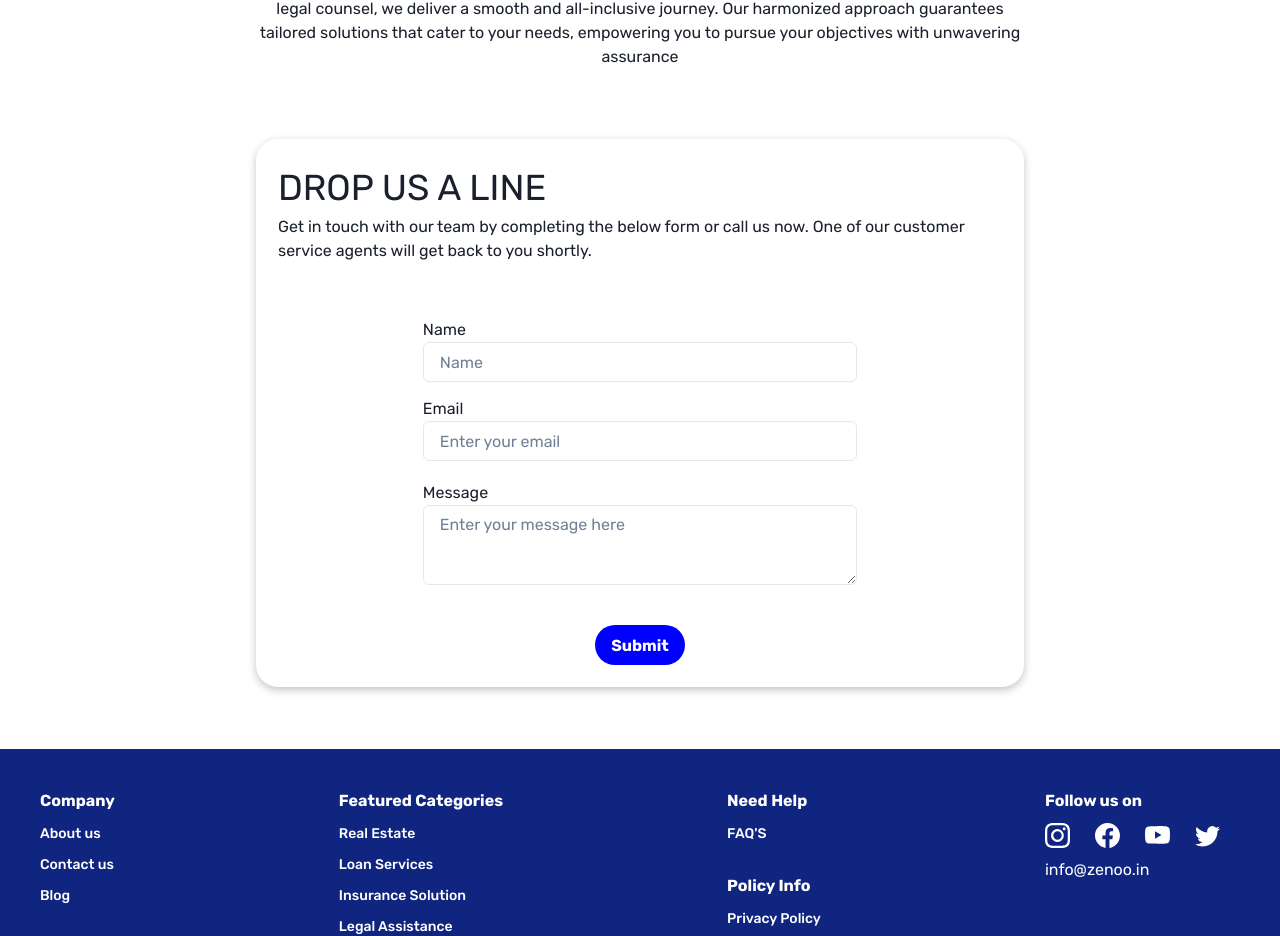
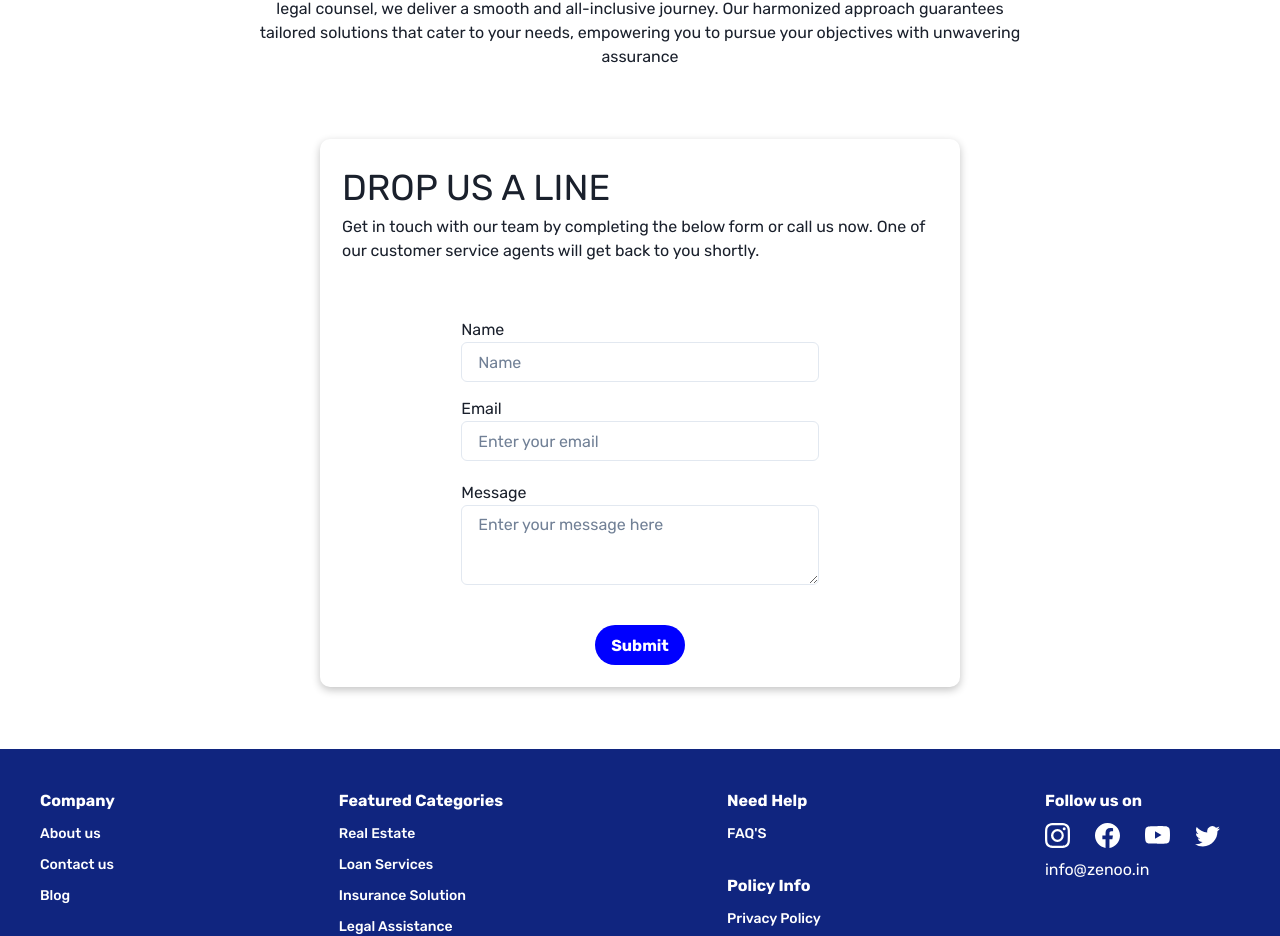
Before and after one commit to Ravi80595/Zenoo, a React (Create React App) app: page /contact in a window 1280 px wide. Shown: the part 1092-2028 px from the top of the page. Built offline with nearby package versions, Linux system fonts and the light colour scheme.

Commit message:
updatess

```diff
--- a/src/Pages/Contact.jsx
+++ b/src/Pages/Contact.jsx
@@ -38,7 +38,7 @@ return(
         </Box>
       </Box>
 
-        <Box p={22} borderRadius={22} boxShadow='rgba(0, 0, 0, 0.24) 0px 3px 8px'  textAlign={'left'} w={['90%','60%','60%','60%']} m='auto' mb={'62px'}>
+        <Box p={22} borderRadius={10} boxShadow='rgba(0, 0, 0, 0.24) 0px 3px 8px'  textAlign={'left'} w={['90%','60%','60%','50%']} m='auto' mb={'62px'}>
           <Text fontSize={'36px'}>DROP US A LINE</Text>
           <Text pb={10}>Get in touch with our team by completing the below form or call us now. One of our customer service agents will get back to you shortly.</Text>
           <Box w='60%' m='auto'>
```
